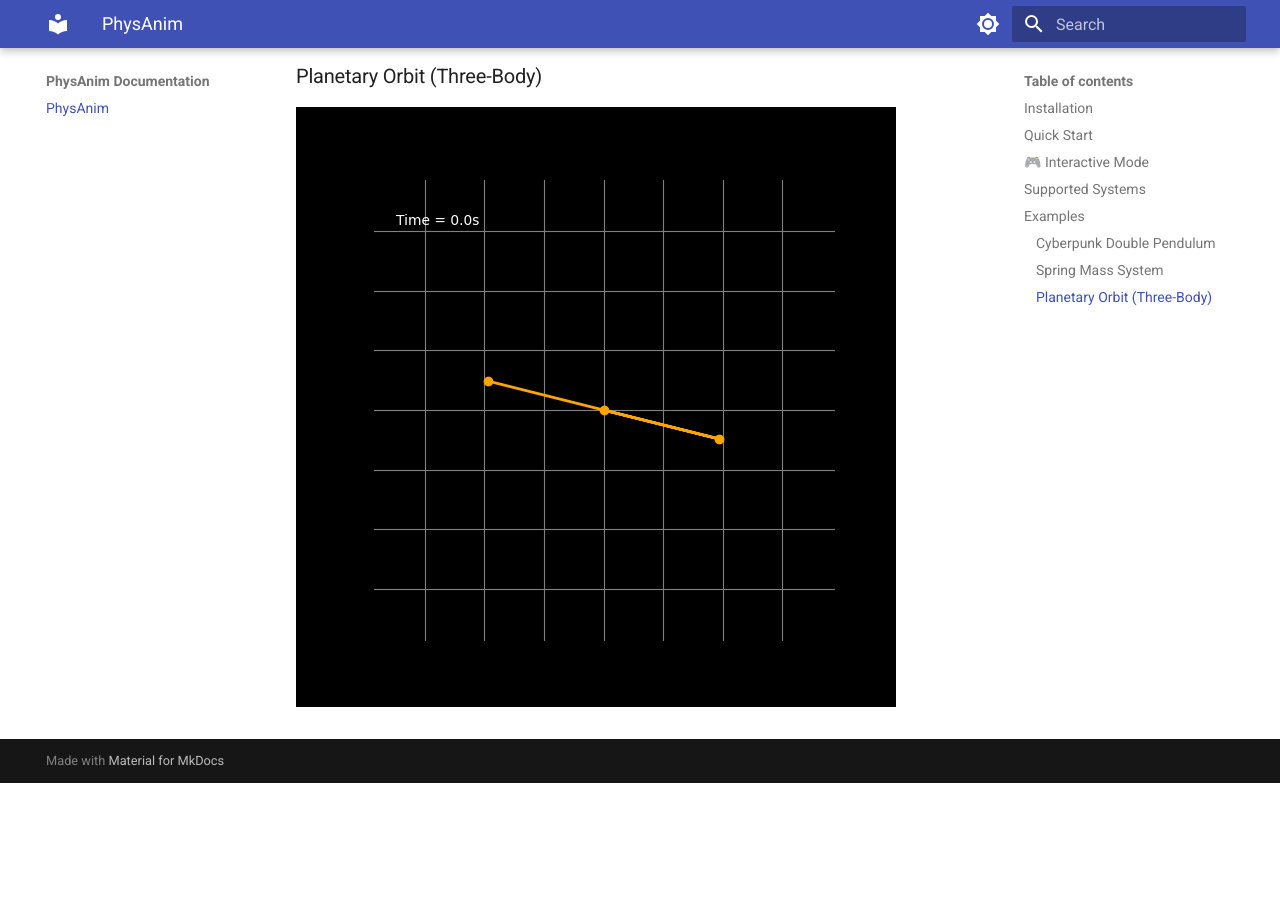
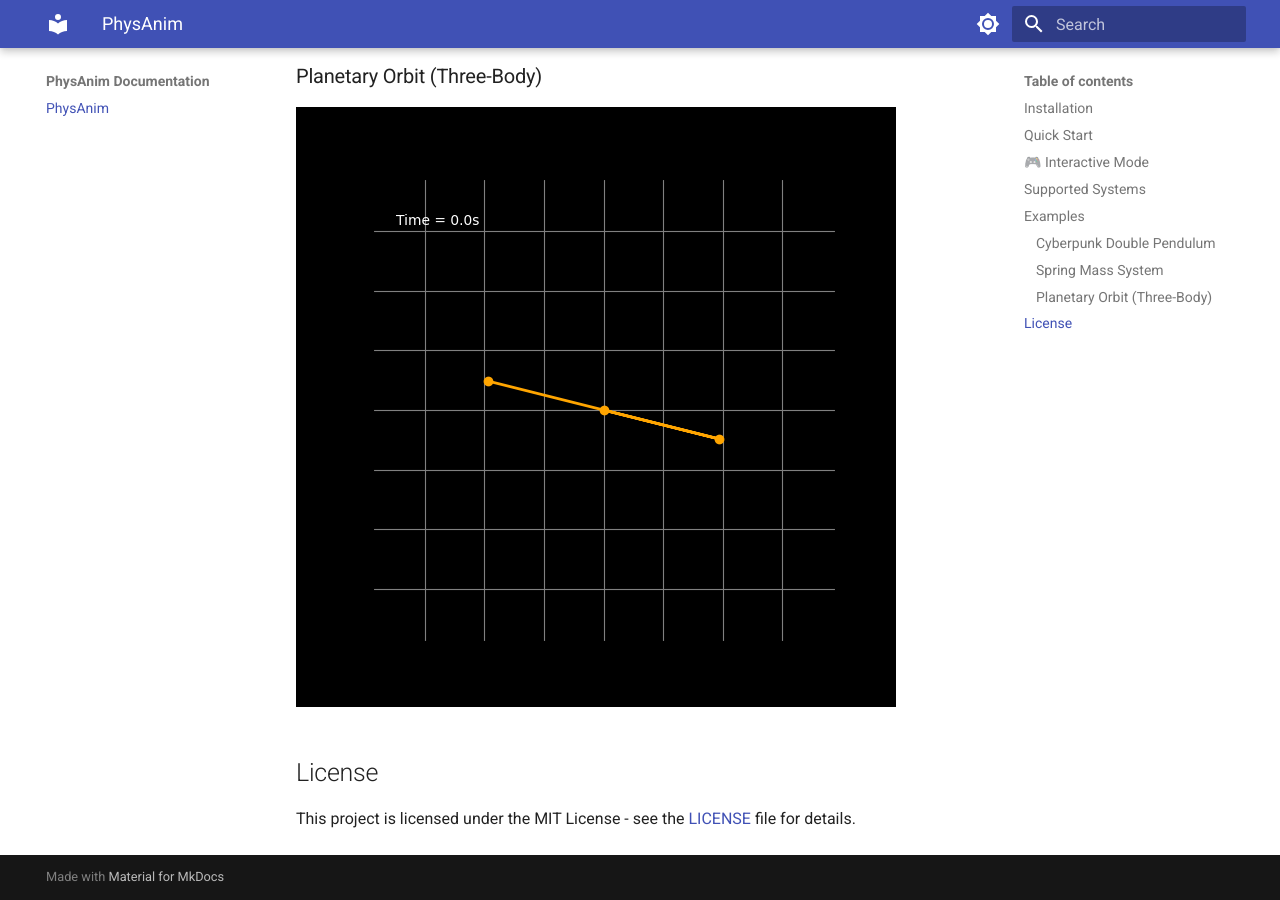
Before and after one commit to jhaayushkumar/physanim, an MkDocs documentation site: the page built from docs/index.md, in a window 1280 px wide and 900 px high, scrolled down 2695 px. Built offline with MkDocs 1.6.1 and Material for MkDocs 9.7.7, drawn with Linux system fonts in a browser that asks for light colours; before the commit the page ends 3478 px from its top, so only the background shows below that.

Commit message:
Docs: Improve License section phrasing

```diff
--- a/docs/index.md
+++ b/docs/index.md
@@ -60,3 +60,7 @@ Note: Requires `pip install physanim[interactive]` and a Jupyter environment.
 
 ### Planetary Orbit (Three-Body)
 ![Planetary System](assets/demo_planets.gif)
+
+## License
+
+This project is licensed under the MIT License - see the [LICENSE](https://github.com/jhaayushkumar/physanim/blob/main/LICENSE) file for details.
```
Also changed, not shown: README.md (+2 -1 lines).
